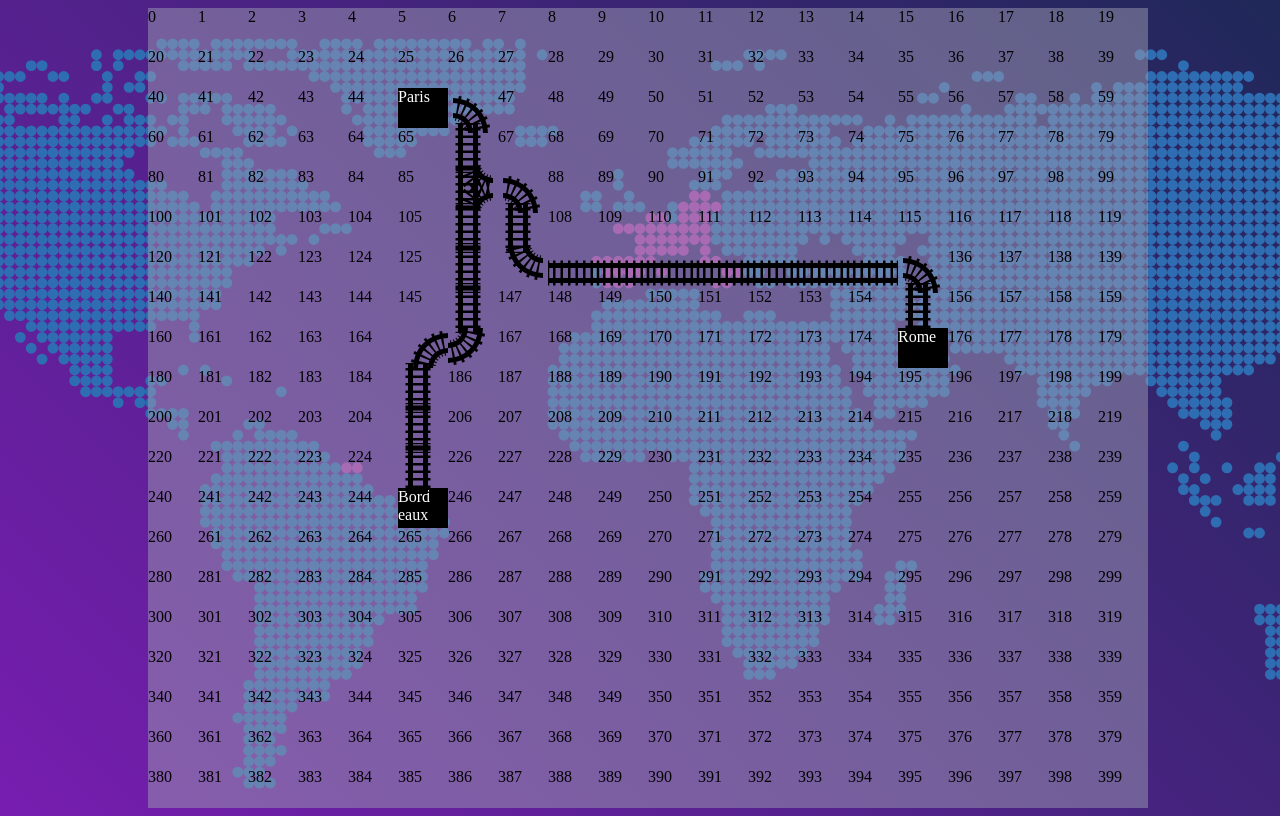
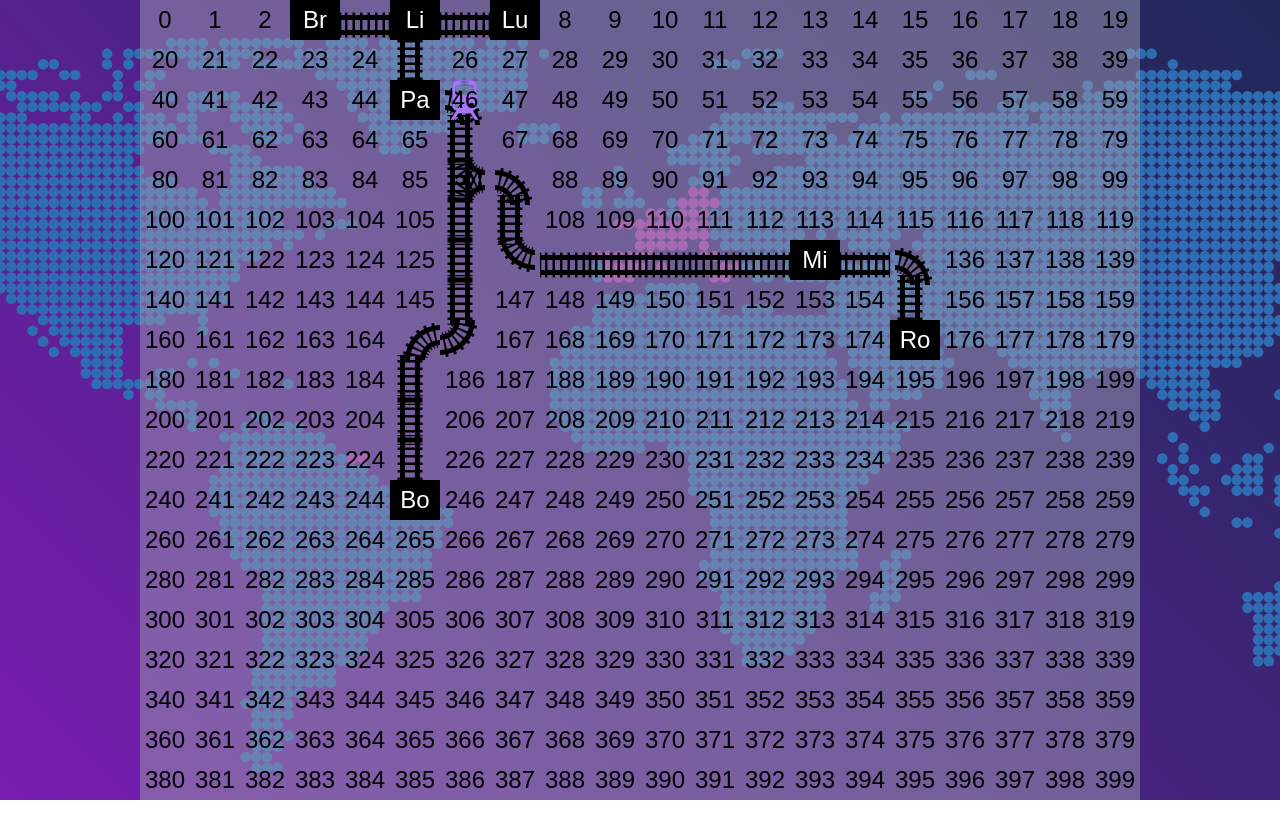
Before and after one commit to rjkerrison/train-game, a plain HTML site: page index.html in a window 1280 px wide. Drawn offline with Linux system fonts and the light colour scheme.

Commit message:
train movement

```diff
--- a/app.js
+++ b/app.js
@@ -1,20 +1,42 @@
-import rails from './routes.js'
+import rails, { RAIL_TYPES, getAllowedDirections } from './routes.js'
 
 const grid = document.querySelector('.grid')
 
 const cities = [
   {
+    name: 'Brussels',
+    location: 3,
+    junction: RAIL_TYPES.WE,
+  },
+  {
+    name: 'Lille',
+    location: 5,
+    junction: RAIL_TYPES.EWS,
+  },
+  {
+    name: 'Luxembourg',
+    location: 7,
+    junction: RAIL_TYPES.WE,
+  },
+  {
     name: 'Paris',
     location: 45,
+    junction: RAIL_TYPES.EN,
   },
   {
     name: 'Rome',
     location: 175,
+    junction: RAIL_TYPES.NS,
   },
-
   {
-    name: 'Bord eaux',
+    name: 'Milan',
+    location: 133,
+    junction: RAIL_TYPES.WE,
+  },
+  {
+    name: 'Bordeaux',
     location: 245,
+    junction: RAIL_TYPES.NS,
   },
 ]
 
@@ -22,17 +44,81 @@ const cities = [
 const cityIndices = cities.map((t) => t.location)
 const railsIndices = rails.map((r) => r.location)
 
+const addCityToCell = (cell, i) => {
+  const city = cities.find((t) => t.location === i)
+  cell.textContent = city.name.slice(0, 2)
+  cell.classList.add('city')
+  cell.setAttribute('data-city-name', city.name)
+  cell.setAttribute('data-rail-type', city.junction)
+}
+
+const addRailsToCell = (cell, i) => {
+  const className = rails.find((r) => r.location === i).type
+  cell.setAttribute('data-rail-type', className)
+  cell.classList.add(className)
+}
+
+let trainIndex = 46
+
+const cells = []
+
 for (let i = 0; i < 400; i++) {
   const cell = document.createElement('div')
   if (cityIndices.includes(i)) {
-    cell.textContent = cities.find((t) => t.location === i).name
-    cell.classList.add('city')
+    addCityToCell(cell, i)
   } else if (railsIndices.includes(i)) {
-    const className = rails.find((r) => r.location === i).type
-    cell.classList.add(className)
+    addRailsToCell(cell, i)
   } else {
     cell.textContent = i
   }
 
+  if (i === trainIndex) {
+    cell.classList.add('train')
+    cell.textContent = i
+  }
+
   grid.appendChild(cell)
+  cells.push(cell)
 }
+
+grid.addEventListener('click', (event) => {
+  if (event.target.classList.contains('city')) {
+    alert(event.target.getAttribute('data-city-name'))
+  }
+})
+
+const directions = {
+  north: -20,
+  south: 20,
+  west: -1,
+  east: 1,
+}
+
+const move = (direction) => {
+  const allowedDirections = getAllowedDirections(
+    cells[trainIndex].getAttribute('data-rail-type')
+  )
+  if (!allowedDirections.includes(direction)) {
+    return
+  }
+  cells[trainIndex].classList.remove('train')
+  trainIndex += directions[direction]
+  cells[trainIndex].classList.add('train')
+}
+
+document.addEventListener('keydown', (event) => {
+  switch (event.key) {
+    case 'ArrowUp':
+      move('north')
+      break
+    case 'ArrowDown':
+      move('south')
+      break
+    case 'ArrowRight':
+      move('east')
+      break
+    case 'ArrowLeft':
+      move('west')
+      break
+  }
+})
--- a/main.css
+++ b/main.css
@@ -9,6 +9,7 @@ body {
   background-repeat: no-repeat;
   height: 100vh;
   width: 100vw;
+  margin: 0;
   display: flex;
   flex-direction: column;
   justify-content: center;
@@ -16,17 +17,40 @@ body {
 }
 
 .grid {
+  position: relative;
   display: grid;
   grid-template: repeat(20, 1fr) / repeat(20, 1fr);
   width: 1000px;
   height: 1000px;
+}
+.grid::before {
+  position: absolute;
+  content: '';
+  height: 100%;
+  width: 100%;
+  z-index: -1;
   background-color: rgba(156, 156, 178, 0.5);
 }
 
 .grid div {
+  position: relative;
   /* border: 1px solid grey; */
   height: 100%;
   width: 100%;
+  display: flex;
+  justify-content: center;
+  align-items: center;
+  font-family: sans-serif;
+  font-size: 24px;
+}
+
+.grid div::before {
+  position: absolute;
+  content: '';
+  display: block;
+  height: 100%;
+  width: 100%;
+  z-index: -1;
 }
 
 .city {
@@ -34,45 +58,71 @@ body {
   color: white;
 }
 
-.east-north,
-.west-south,
-.west-north,
-.east-south {
+.east-north::before,
+.west-south::before,
+.west-north::before,
+.east-south::before {
   background-image: url(./bend.svg);
   background-size: cover;
 }
 
-.west-south {
+.west-south::before {
   transform: rotate(-0.25turn);
 }
 
-.east-north {
+.east-north::before {
   transform: rotate(0.25turn);
 }
 
-.east-south {
+.east-south::before {
   transform: rotate(0.5turn);
 }
 
 /* Straights */
 
-.west-east,
-.north-south {
+.west-east::before,
+.north-south::before {
   background-image: url(./straight.svg);
   background-size: cover;
 }
 
-.north-south {
+.north-south::before {
   transform: rotateZ(0.25turn);
 }
 
 /* Tee */
 
-.north-south-east {
+.north-south-east::before,
+.north-south-west::before,
+.east-west-south::before,
+.east-west-north::before {
   background-image: url(./tee.svg);
   background-size: cover;
 }
 
-.north-south-east {
+.north-south-east::before {
   transform: rotateZ(0.25turn);
 }
+
+.north-south-west::before {
+  transform: rotateZ(-0.25turn);
+}
+
+.east-west-south::before {
+  transform: rotateZ(0.5turn);
+}
+
+.train {
+  position: absolute;
+  content: '';
+  display: block;
+  height: 100%;
+  width: 100%;
+  padding: 5%;
+  background-image: url(./train.svg);
+  background-size: contain;
+  background-repeat: no-repeat;
+  background-position: center;
+  /* filter: invert(48%) sepia(15%) saturate(3207%) hue-rotate(290deg)
+    brightness(95%) contrast(80%); */
+}
--- a/routes.js
+++ b/routes.js
@@ -1,4 +1,4 @@
-const RAIL_TYPES = {
+export const RAIL_TYPES = {
   EN: 'east-north',
   ES: 'east-south',
   WS: 'west-south',
@@ -12,7 +12,35 @@ const RAIL_TYPES = {
   CF: 'carrefour',
 }
 
-const rails = [
+export const getAllowedDirections = (type) => {
+  switch (type) {
+    case RAIL_TYPES.CF:
+      return ['east', 'north', 'south', 'west']
+    default:
+      return type.split('-')
+  }
+}
+
+const benelux = [
+  {
+    location: 4,
+    type: RAIL_TYPES.WE,
+  },
+  {
+    location: 6,
+    type: RAIL_TYPES.WE,
+  },
+  {
+    location: 5,
+    type: RAIL_TYPES.EWS,
+  },
+  {
+    location: 25,
+    type: RAIL_TYPES.NS,
+  },
+]
+
+const south = [
   {
     location: 46,
     type: RAIL_TYPES.WS,
@@ -29,10 +57,7 @@ const rails = [
     location: 87,
     type: RAIL_TYPES.WS,
   },
-  {
-    location: 107,
-    type: RAIL_TYPES.NS,
-  },
+
   {
     location: 106,
     type: RAIL_TYPES.NS,
@@ -63,6 +88,12 @@ const rails = [
   },
   {
     location: 225,
+    type: RAIL_TYPES.NS,
+  },
+]
+const transAlps = [
+  {
+    location: 107,
     type: RAIL_TYPES.NS,
   },
   {
@@ -107,4 +138,6 @@ const rails = [
   },
 ]
 
+const rails = benelux.concat(south).concat(transAlps)
+
 export default rails
```
Also changed, not shown: train.svg (added).
